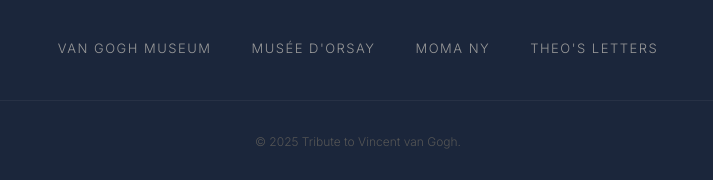
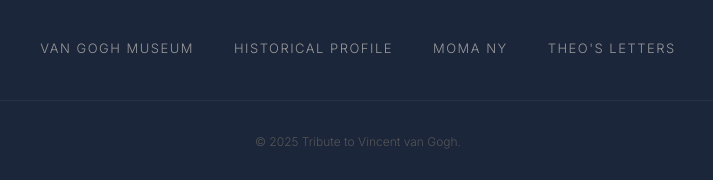
Before and after one commit to Ikana82/biography, a plain HTML site: page index.html in a window 1280 px wide. Shown: the part 6259-6439 px from the top of the page, 282-995 px from the left. Drawn offline with nearby package versions, Linux system fonts and the light colour scheme; a web font is replaced by a local one.

Commit message:
add Historical Profile

```diff
--- a/index.html
+++ b/index.html
@@ -313,8 +313,10 @@
           <a href="https://www.vangoghmuseum.nl/" target="_blank"
             >Van Gogh Museum</a
           >
-          <a href="https://www.musee-orsay.fr/" target="_blank"
-            >Musée d'Orsay</a
+          <a
+            href="https://en.wikipedia.org/wiki/Vincent_van_Gogh"
+            target="_blank"
+            >Historical Profile</a
           >
           <a href="https://www.moma.org/artists/2206" target="_blank"
             >MoMA NY</a
--- a/style.css
+++ b/style.css
@@ -1,10 +1,3 @@
-
-* {
-    padding: 0;
-    margin: 0;
-    box-sizing: border-box;
-    transition: 0.3s ease;
-}
 
 :root {
     --bg-light: #fdfcf8;
@@ -22,6 +15,14 @@
     --font-nav: "Cinzel", sans-serif;
     --font-subtitle: "Bebas Neue", sans-serif;
 }
+
+* {
+    padding: 0;
+    margin: 0;
+    box-sizing: border-box;
+    transition: 0.3s ease;
+}
+
 
 html {
     scroll-behavior: smooth;
```
